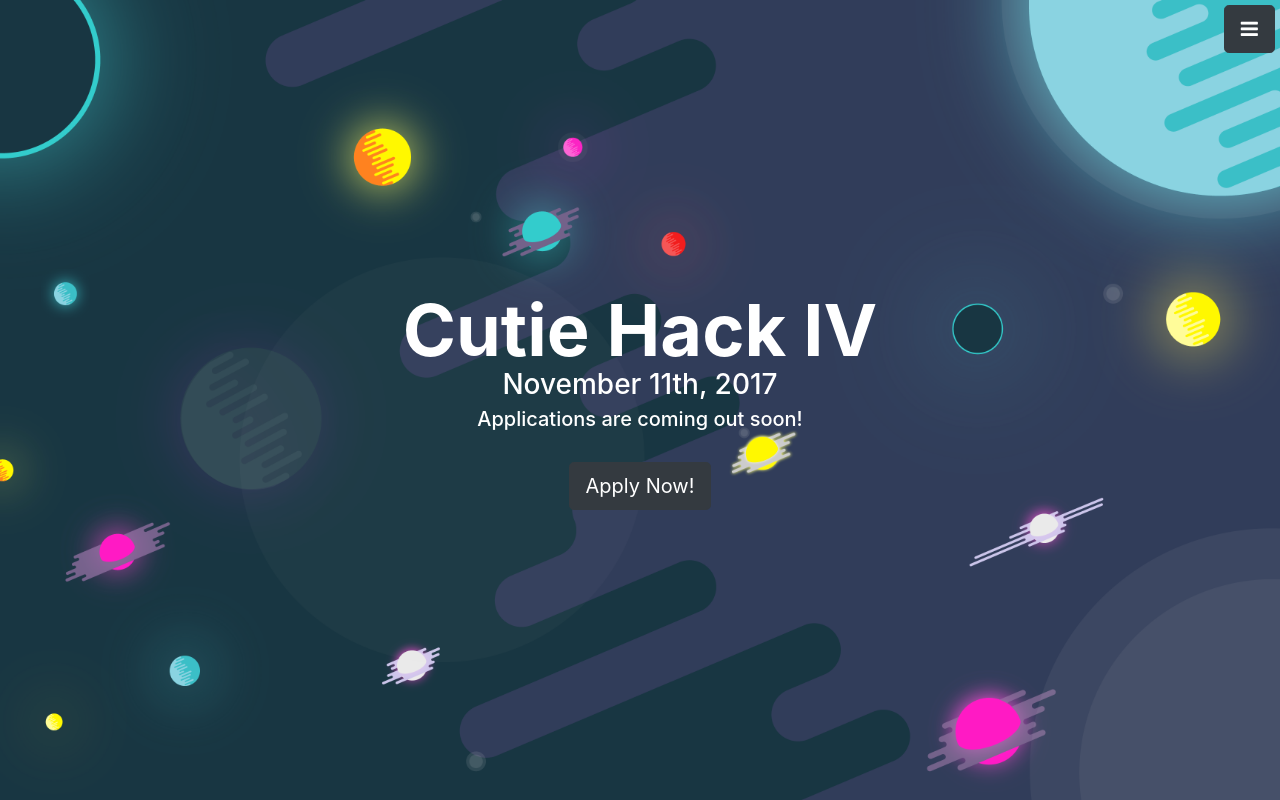
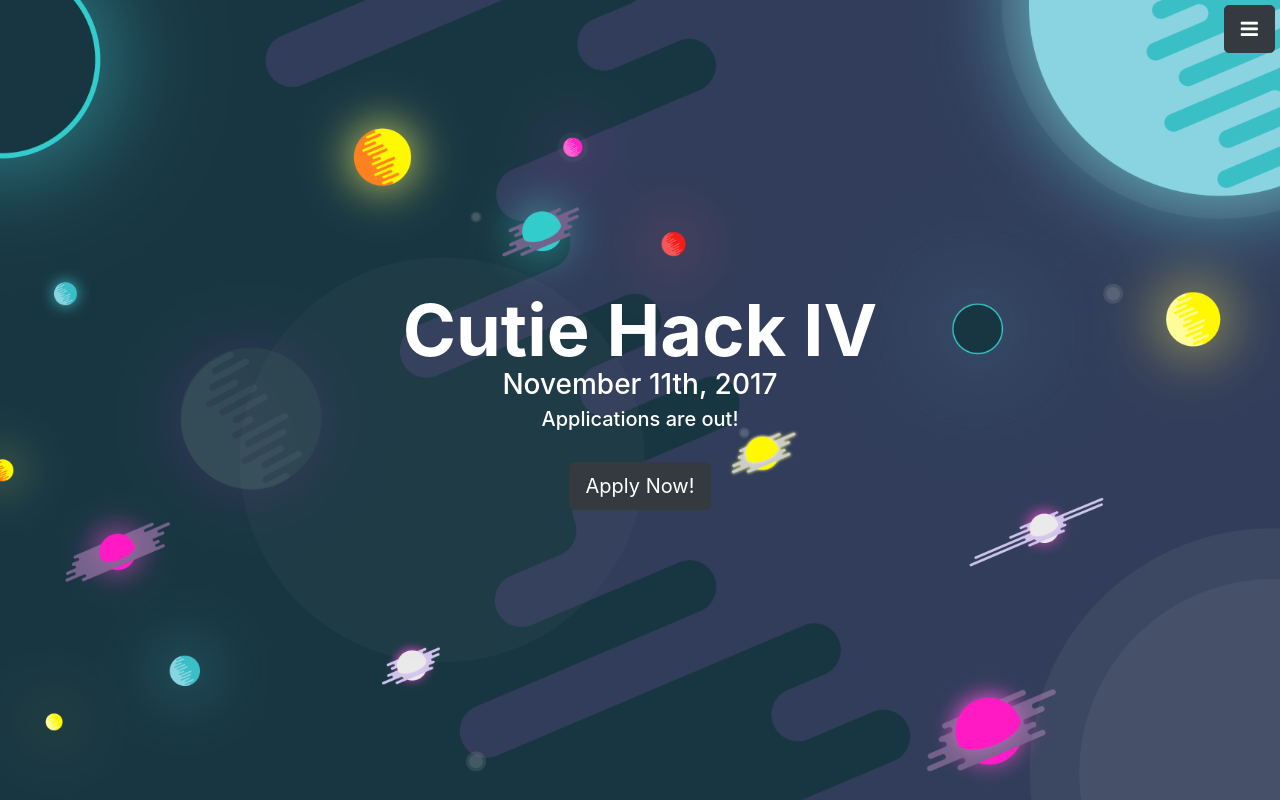
Before and after one commit to lepatrick714/cutiehacksFall2017, a website with bundled scripts: page index.html in a window 1280 px wide. Shown: the top 800 px of the page. Built offline with nearby package versions, Linux system fonts and the light colour scheme.

Commit message:
fixed html

```diff
--- a/index.html
+++ b/index.html
@@ -56,7 +56,7 @@
       <div class="text-vertical-center">
         <h1>Cutie Hack IV</h1>
         <h3>November 11th, 2017</h3>
-        <h5>Applications are coming out soon!</h5>
+        <h5>Applications are out!</h5>
         <br>
         <a href="https://citrushack1.typeform.com/to/OlpYJ2" class="btn btn-dark btn-lg js-scroll-trigger">Apply Now!</a>
       </div>
```
